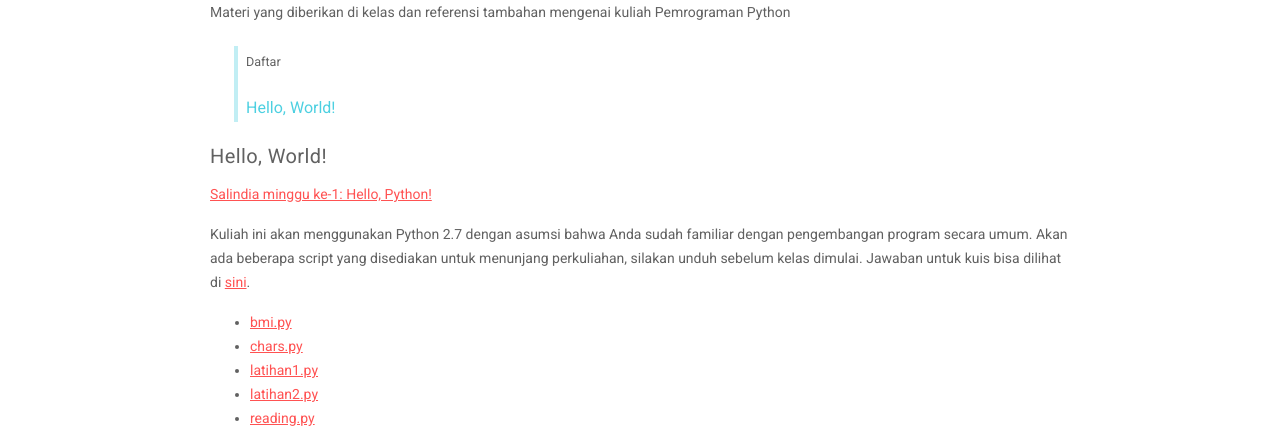
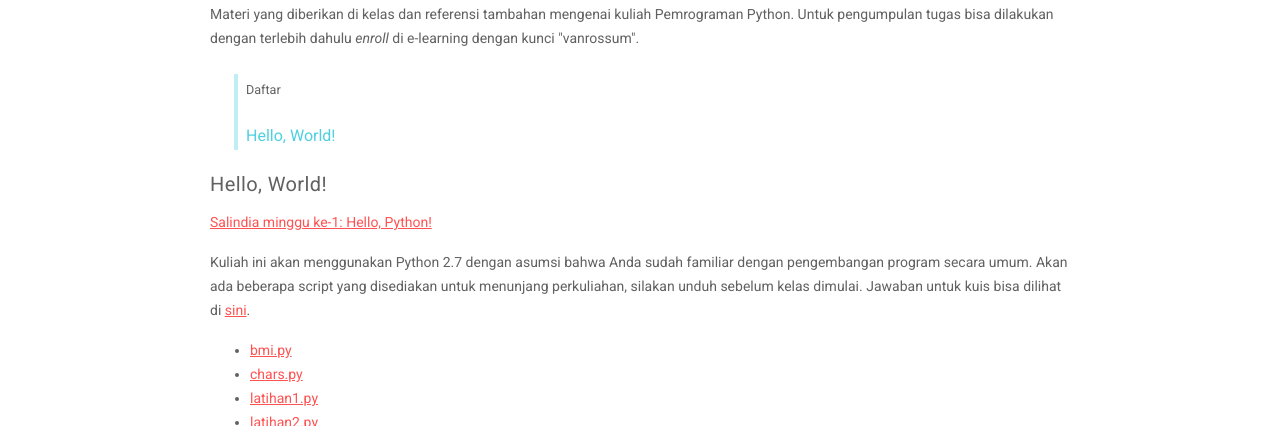
Before and after one commit to haniwww/uai, a plain HTML site: page python.html in a window 1280 px wide. Shown: the part 374-800 px from the top of the page. Drawn offline with nearby package versions, Linux system fonts and the light colour scheme.

Commit message:
Menambahkan enrollment keys

```diff
--- a/python.html
+++ b/python.html
@@ -101,7 +101,7 @@
   <section class="section--center mdl-grid mdl-grid--no-spacing">
     <div class="mdl-cell mdl-cell--12-col">
       <h4>Materi Pemrograman Python</h4>
-      Materi yang diberikan di kelas dan referensi tambahan mengenai kuliah Pemrograman Python
+      <p>Materi yang diberikan di kelas dan referensi tambahan mengenai kuliah Pemrograman Python. Untuk pengumpulan tugas bisa dilakukan dengan terlebih dahulu <em>enroll</em> di e-learning dengan kunci "vanrossum".</p>
       <ul class="toc">
         <h4>Daftar</h4>
         <a href="#hello">Hello, World!</a>
```
Also changed, not shown: data-mining.html (+1 -0 lines).
